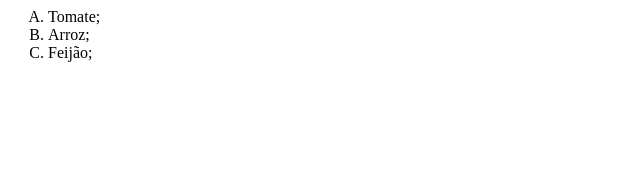
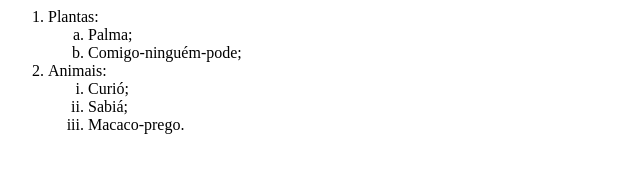
Before and after one commit to caiotbraga/Web-mobile, a plain HTML site: page List/index.html in a window 1280 px wide. Shown: the whole page, without its empty margins (0-640 px from the left). Drawn offline with Linux system fonts and the light colour scheme.

Commit message:
list done

```diff
--- a/List/index.html
+++ b/List/index.html
@@ -1,5 +1,13 @@
-<ol type="A">
-    <li>Tomate;</li>
-    <li>Arroz;</li>
-    <li>Feijão;</li>
+<ol type="1">
+    <li>Plantas:</li>
+    <ol type="a">
+        <li>Palma;</li>
+        <li>Comigo-ninguém-pode;</li>
     </ol>
+    <li>Animais:</li>
+    <ol type="i">
+        <li>Curió;</li>
+        <li>Sabiá;</li>
+        <li>Macaco-prego.</li>
+    </ol>
+    </ol>
```
